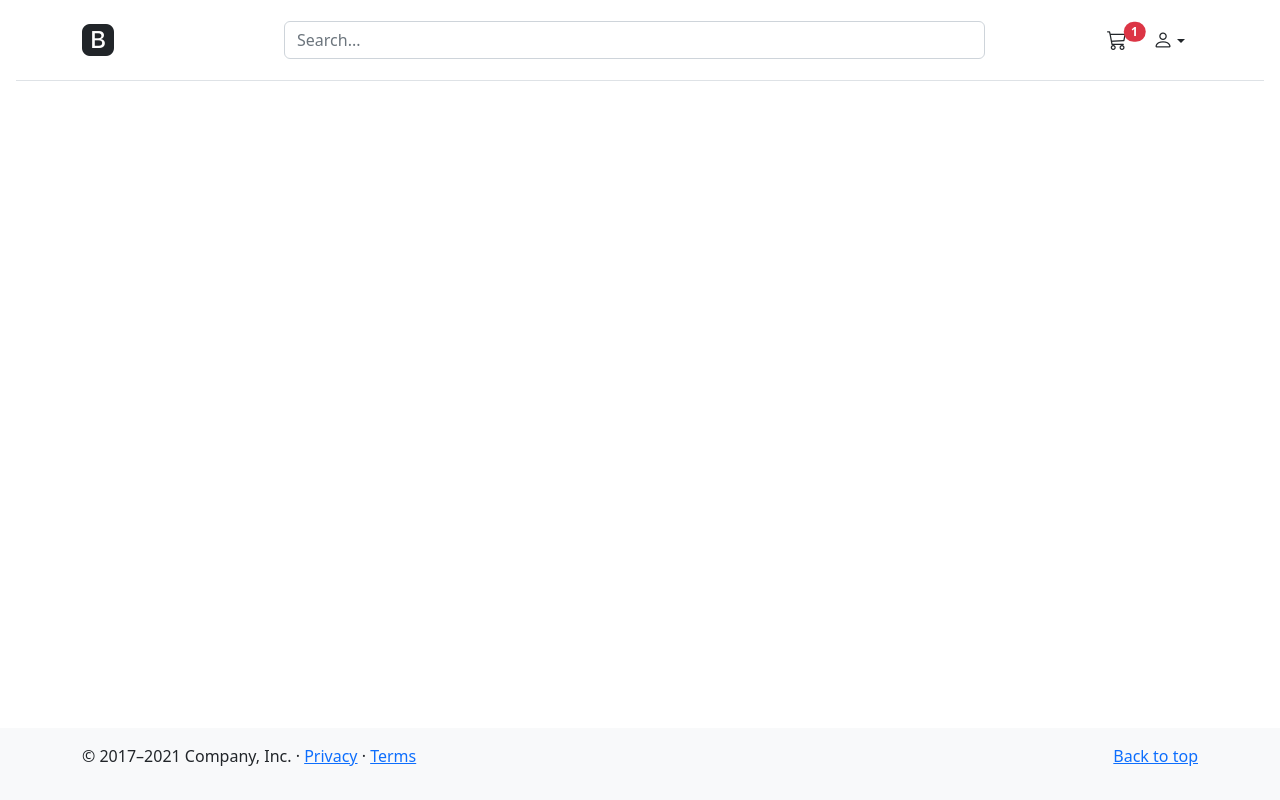
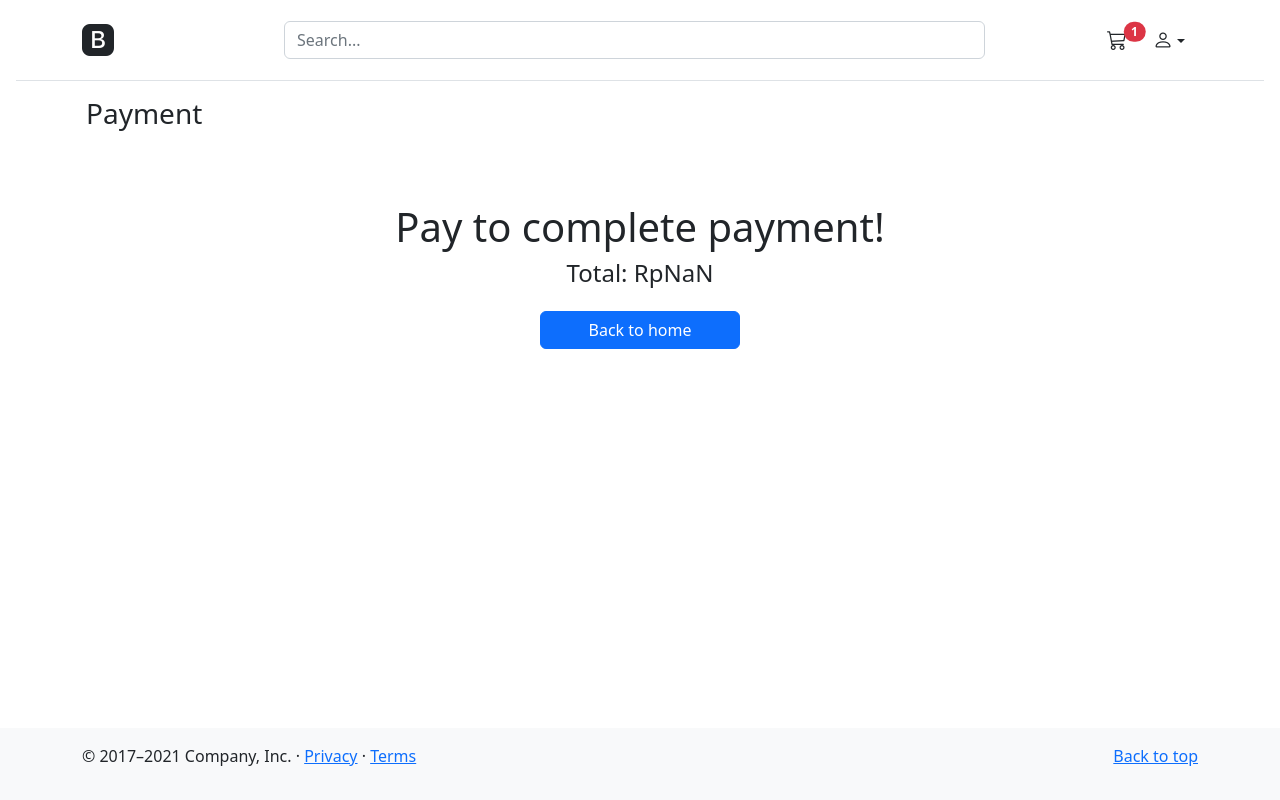
Before and after one commit to mailliw17/angular-e-commz, an Angular app: page /payment in a window 1280 px wide. Before the commit this address led to /. Built offline with nearby package versions, Linux system fonts and the light colour scheme.

Commit message:
Add Payment Page

```diff
--- a/src/app/app-routing.module.ts
+++ b/src/app/app-routing.module.ts
@@ -2,11 +2,12 @@ import { NgModule } from '@angular/core';
 import { Routes, RouterModule } from '@angular/router';
 
 import { BHomePageComponent } from './pages/buyer/b-home-page/b-home-page.component';
+import { BCartPageComponent } from './pages/buyer/b-cart-page/b-cart-page.component';
 import { BCatalogPageComponent } from './pages/buyer/b-catalog-page/b-catalog-page.component';
+import { BCheckoutPageComponent } from './pages/buyer/b-checkout-page/b-checkout-page.component';
+import { BPaymentPageComponent } from './pages/buyer/b-payment-page/b-payment-page.component';
+import { BProductDetailPageComponent } from './pages/buyer/b-product-detail-page/b-product-detail-page.component';
 import { BMyOrdersPageComponent } from './pages/buyer/b-my-orders-page/b-my-orders-page.component';
-import { BProductDetailPageComponent } from './pages/buyer/b-product-detail-page/b-product-detail-page.component';
-import { BCartPageComponent } from './pages/buyer/b-cart-page/b-cart-page.component';
-import { BCheckoutPageComponent } from './pages/buyer/b-checkout-page/b-checkout-page.component';
 
 import { SDashboardPageComponent } from './pages/seller/s-dashboard-page/s-dashboard-page.component';
 
@@ -43,6 +44,10 @@ const routes: Routes = [
     component: BCheckoutPageComponent,
     data: {},
   }, {
+    path: 'payment',
+    component: BPaymentPageComponent,
+    data: {},
+  }, {
     path: 'seller/dashboard',
     component: SDashboardPageComponent,
     data: {},
--- a/src/app/pages/buyer/b-checkout-page/b-checkout-page.component.html
+++ b/src/app/pages/buyer/b-checkout-page/b-checkout-page.component.html
@@ -27,7 +27,7 @@
           </div>
           <hr>
 
-          <button type="submit" (click)="onSubmit()" class="w-100 btn btn-secondary">Checkout</button>
+          <button type="submit" routerLink="/payment" (click)="onSubmit()" class="w-100 btn btn-secondary">Checkout</button>
         </div>
       </div>
     </div>
--- /dev/null
+++ b/src/app/pages/buyer/b-payment-page/b-payment-page.component.html
@@ -0,0 +1,14 @@
+<section class="mb-5">
+  <p class="h3 pb-3">Payment</p>
+  <div class="p-5 text-center">
+    <p *ngIf="payment_method == 'va_bca'" class="bg-light rounded" style="font-size: 80px;">03415234</p>
+    <i *ngIf="payment_method == 'qris'" class="bi bi-qr-code" style="font-size: 96px;"></i>
+    <h1 class="text-body-emphasis">Pay to complete payment!</h1>
+    <h4 class="col-lg-6 mx-auto mb-4">
+      Total: {{ total | currency }}
+    </h4>
+    <button routerLink="/" class="btn btn-primary px-5 mb-5" type="button">
+      Back to home
+    </button>
+  </div>
+</section>
--- /dev/null
+++ b/src/app/pages/buyer/b-payment-page/b-payment-page.component.ts
@@ -0,0 +1,15 @@
+import { Component, OnInit } from '@angular/core';
+
+@Component({
+  selector: 'app-b-payment-page',
+  templateUrl: './b-payment-page.component.html',
+  styleUrls: ['./b-payment-page.component.scss']
+})
+export class BPaymentPageComponent implements OnInit {
+
+  constructor() { }
+
+  ngOnInit(): void {
+  }
+
+}
```
Also changed, not shown: src/app/app.module.ts (+2 -6 lines), src/app/pages/buyer/b-payment-page/b-payment-page.component.scss (added), 1 other file (tests, documents, lock files or other folders).
